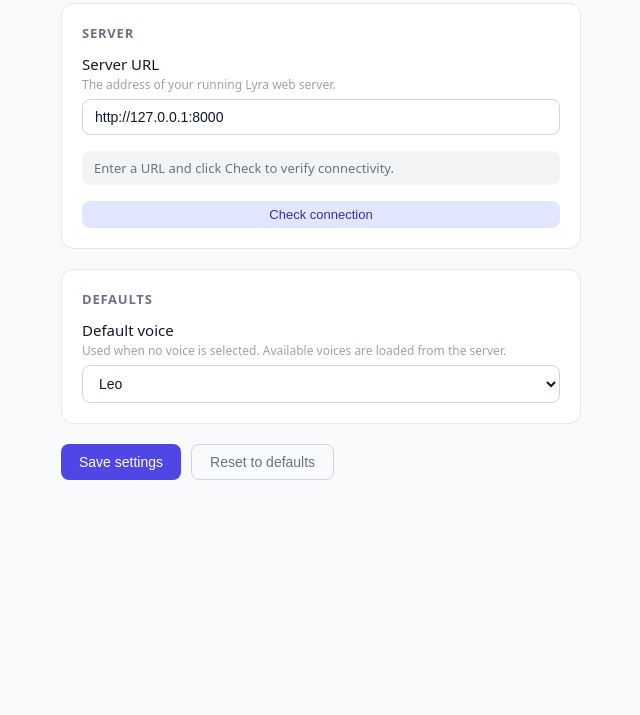
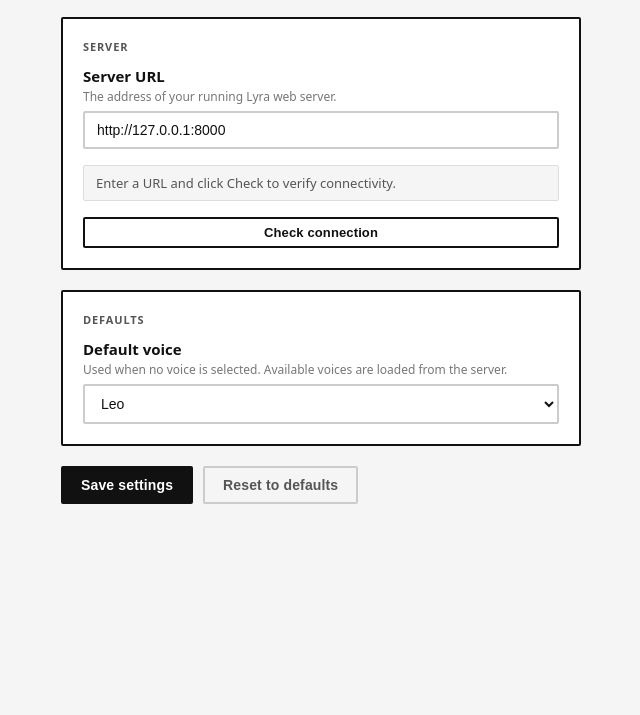
Before and after one commit to mustafa-zidan/lyra, a browser extension: page extension/options/options.html in a window 1280 px wide. Shown: the part 85-800 px from the top of the page, without its empty margins (319-959 px from the left). Drawn offline with Linux system fonts and the light colour scheme.

Commit message:
feat: restyle extension popup and options pages
Apply neobrutalist design: bold borders, reduced border-radius, updated
typography and color palette across popup and options pages.

```diff
--- a/extension/options/options.css
+++ b/extension/options/options.css
@@ -12,8 +12,8 @@ body {
     -apple-system,
     sans-serif;
   font-size: 15px;
-  color: #111827;
-  background: #f9fafb;
+  color: #111;
+  background: #f5f5f5;
   padding: 0 0 40px;
 }
 
@@ -32,25 +32,28 @@ body {
   align-items: center;
   gap: 14px;
   padding-bottom: 4px;
+  border-bottom: 2px solid #111;
+  padding-bottom: 16px;
 }
 
 .logo {
   width: 40px;
   height: 40px;
-  border-radius: 8px;
+  border-radius: 4px;
 }
 
 .page-header h1 {
   font-size: 20px;
   font-weight: 700;
-  color: #4f46e5;
+  color: #111;
+  letter-spacing: -0.02em;
 }
 
 /* Cards */
 .card {
   background: #fff;
-  border: 1px solid #e5e7eb;
-  border-radius: 12px;
+  border: 2px solid #111;
+  border-radius: 2px;
   padding: 20px;
   display: flex;
   flex-direction: column;
@@ -58,11 +61,11 @@ body {
 }
 
 .card h2 {
-  font-size: 13px;
-  font-weight: 600;
+  font-size: 11px;
+  font-weight: 700;
   text-transform: uppercase;
-  letter-spacing: 0.06em;
-  color: #6b7280;
+  letter-spacing: 0.08em;
+  color: #555;
   margin-bottom: -4px;
 }
 
@@ -74,7 +77,7 @@ body {
 }
 
 .field__label {
-  font-weight: 500;
+  font-weight: 600;
   display: flex;
   flex-direction: column;
   gap: 2px;
@@ -83,76 +86,90 @@ body {
 .field__hint {
   font-size: 12px;
   font-weight: 400;
-  color: #9ca3af;
+  color: #777;
 }
 
 .field__input {
   padding: 9px 12px;
-  border: 1px solid #d1d5db;
-  border-radius: 8px;
+  border: 2px solid #ccc;
+  border-radius: 2px;
   font-size: 14px;
-  color: #111827;
+  color: #111;
   background: #fff;
   transition: border-color 0.15s;
 }
 
 .field__input:focus {
   outline: none;
-  border-color: #6366f1;
-  box-shadow: 0 0 0 3px rgba(99, 102, 241, 0.15);
+  border-color: #111;
 }
 
 /* Server status */
 .server-status {
   padding: 8px 12px;
-  border-radius: 8px;
+  border-radius: 2px;
   font-size: 13px;
+  border: 1px solid transparent;
 }
 
 .server-status--idle {
-  background: #f3f4f6;
-  color: #6b7280;
+  background: #f5f5f5;
+  color: #555;
+  border-color: #ddd;
 }
 
 .server-status--ok {
-  background: #dcfce7;
-  color: #166534;
+  background: #111;
+  color: #fff;
 }
 
 .server-status--error {
-  background: #fee2e2;
-  color: #991b1b;
+  background: #fff;
+  color: #111;
+  border-color: #111;
 }
 
 /* Buttons */
 .btn {
   padding: 9px 18px;
-  border: none;
-  border-radius: 8px;
+  border: 2px solid #111;
+  border-radius: 2px;
   font-size: 14px;
-  font-weight: 500;
+  font-weight: 600;
   cursor: pointer;
-  transition: opacity 0.15s;
+  transition: background 0.1s, color 0.1s;
+  letter-spacing: 0.01em;
 }
 
 .btn:hover {
-  opacity: 0.88;
+  background: #111;
+  color: #fff;
 }
 
 .btn--primary {
-  background: #4f46e5;
+  background: #111;
   color: #fff;
 }
 
+.btn--primary:hover {
+  background: #333;
+}
+
 .btn--secondary {
-  background: #e0e7ff;
-  color: #3730a3;
+  background: #fff;
+  color: #111;
 }
 
 .btn--ghost {
   background: transparent;
-  color: #6b7280;
-  border: 1px solid #d1d5db;
+  color: #555;
+  border-color: #ccc;
+}
+
+.btn--ghost:hover {
+  background: #f5f5f5;
+  color: #111;
+  border-color: #111;
 }
 
 .btn--sm {
@@ -169,7 +186,9 @@ body {
 /* Save message */
 .save-msg {
   font-size: 13px;
+  font-weight: 600;
   min-height: 20px;
-  color: #059669;
-  font-weight: 500;
+  color: #111;
+  text-transform: uppercase;
+  letter-spacing: 0.04em;
 }
--- a/extension/options/options.html
+++ b/extension/options/options.html
@@ -60,6 +60,6 @@
       <p id="save-msg" class="save-msg" aria-live="polite"></p>
     </main>
 
-    <script src="options.js"></script>
+    <script type="module" src="options.js"></script>
   </body>
 </html>
--- a/extension/popup/popup.css
+++ b/extension/popup/popup.css
@@ -7,14 +7,14 @@
 }
 
 body {
-  width: 280px;
+  width: 300px;
   font-family:
     system-ui,
     -apple-system,
     sans-serif;
   font-size: 14px;
-  color: #1e1b4b;
-  background: #f5f3ff;
+  color: #111;
+  background: #fff;
 }
 
 /* Header */
@@ -23,42 +23,51 @@ body {
   align-items: center;
   gap: 10px;
   padding: 14px 16px 10px;
-  background: #4f46e5;
+  background: #111;
   color: #fff;
+  border-bottom: 2px solid #000;
 }
 
 .logo {
   width: 32px;
   height: 32px;
-  border-radius: 6px;
+  border-radius: 4px;
+  filter: brightness(0) invert(1);
 }
 
 .header-text h1 {
-  font-size: 16px;
-  font-weight: 600;
+  font-size: 17px;
+  font-weight: 700;
   line-height: 1.2;
+  letter-spacing: -0.01em;
 }
 
 .badge {
   display: inline-block;
   padding: 2px 8px;
-  border-radius: 99px;
+  border-radius: 2px;
   font-size: 11px;
-  font-weight: 500;
+  font-weight: 600;
+  text-transform: uppercase;
+  letter-spacing: 0.04em;
 }
 
 .badge--ok {
-  background: #bbf7d0;
-  color: #166534;
+  background: #111;
+  color: #fff;
+  outline: 1px solid rgba(255, 255, 255, 0.4);
+  outline-offset: -1px;
 }
 
 .badge--error {
-  background: #fecaca;
-  color: #991b1b;
+  background: #fff;
+  color: #111;
+  outline: 1px solid rgba(255, 255, 255, 0.4);
+  outline-offset: -1px;
 }
 
 .badge--checking {
-  background: rgba(255, 255, 255, 0.25);
+  background: rgba(255, 255, 255, 0.15);
   color: #fff;
 }
 
@@ -68,23 +77,26 @@ body {
   display: flex;
   align-items: center;
   gap: 10px;
+  border-bottom: 1px solid #e5e5e5;
 }
 
 .label {
   font-size: 12px;
-  font-weight: 500;
-  color: #6b7280;
+  font-weight: 600;
+  color: #555;
   white-space: nowrap;
+  text-transform: uppercase;
+  letter-spacing: 0.04em;
 }
 
 .select {
   flex: 1;
   padding: 5px 8px;
-  border: 1px solid #d1d5db;
-  border-radius: 6px;
+  border: 1px solid #111;
+  border-radius: 2px;
   font-size: 13px;
   background: #fff;
-  color: #111827;
+  color: #111;
   cursor: pointer;
 }
 
@@ -93,64 +105,73 @@ body {
   display: flex;
   flex-direction: column;
   gap: 8px;
-  padding: 4px 16px 12px;
+  padding: 12px 16px;
 }
 
 .btn {
   width: 100%;
   padding: 9px 14px;
-  border: none;
-  border-radius: 8px;
+  border: 2px solid #111;
+  border-radius: 2px;
   font-size: 13px;
-  font-weight: 500;
+  font-weight: 600;
   cursor: pointer;
-  transition:
-    opacity 0.15s,
-    transform 0.1s;
+  transition: background 0.1s, color 0.1s;
+  letter-spacing: 0.01em;
 }
 
 .btn:disabled {
-  opacity: 0.45;
+  opacity: 0.35;
   cursor: not-allowed;
 }
 
 .btn:not(:disabled):hover {
-  opacity: 0.88;
+  background: #111;
+  color: #fff;
 }
 
 .btn:not(:disabled):active {
-  transform: scale(0.97);
+  opacity: 0.8;
 }
 
 .btn--primary {
-  background: #4f46e5;
+  background: #111;
+  color: #fff;
+}
+
+.btn--primary:not(:disabled):hover {
+  background: #333;
   color: #fff;
 }
 
 .btn--secondary {
-  background: #e0e7ff;
-  color: #3730a3;
+  background: #fff;
+  color: #111;
 }
 
 .btn--danger {
-  background: #fee2e2;
-  color: #b91c1c;
+  background: #fff;
+  color: #111;
+  border-color: #111;
 }
 
 /* Footer */
 .footer {
   padding: 8px 16px;
-  border-top: 1px solid #e5e7eb;
+  border-top: 1px solid #e5e5e5;
   text-align: center;
 }
 
 .link {
   font-size: 12px;
-  color: #6b7280;
+  font-weight: 500;
+  color: #555;
   text-decoration: none;
+  text-transform: uppercase;
+  letter-spacing: 0.04em;
 }
 
 .link:hover {
-  color: #4f46e5;
+  color: #111;
   text-decoration: underline;
 }
```
Also changed, not shown: extension/popup/popup.html (+1 -1 lines).
